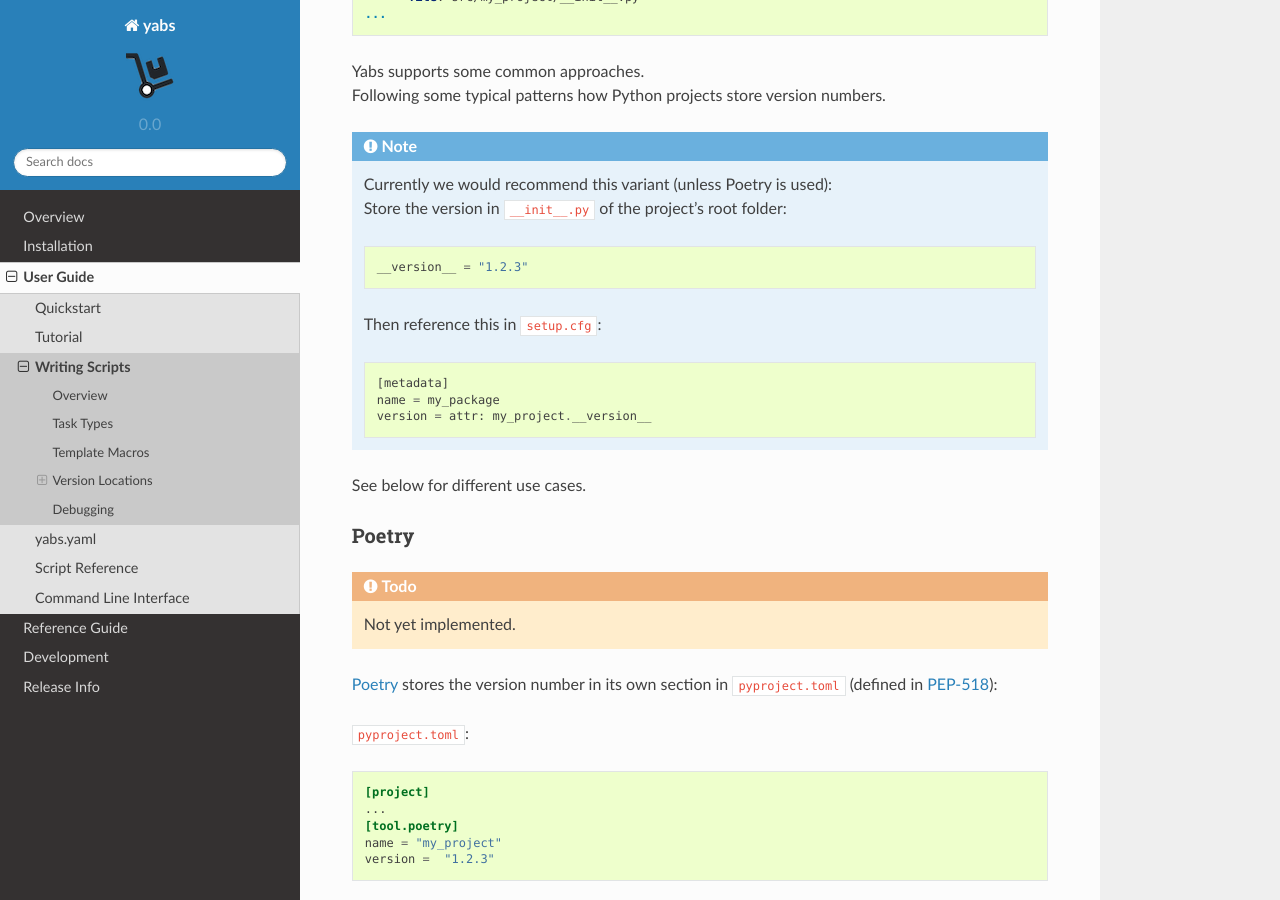
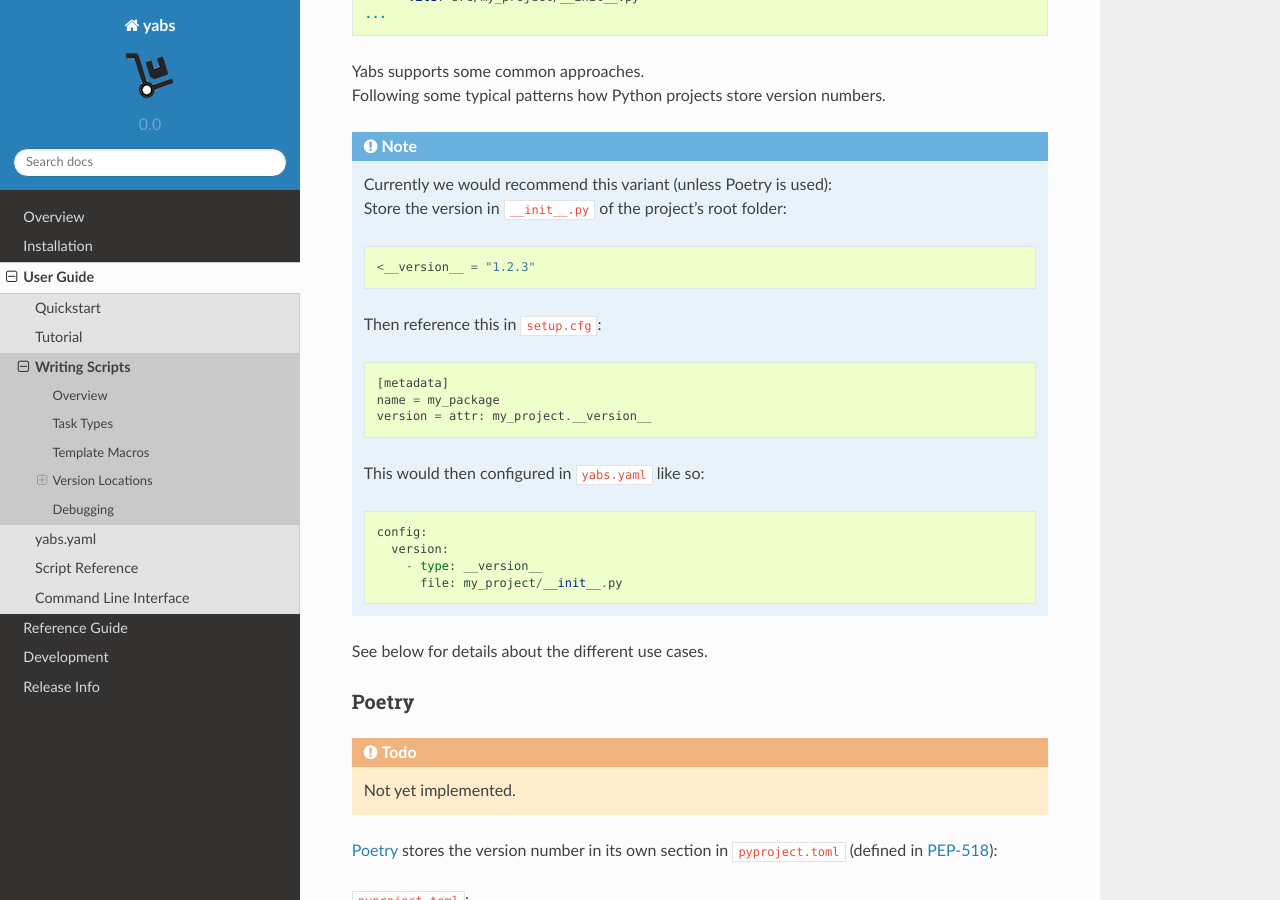
Before and after one commit to mar10/yabs, a Sphinx documentation site: the page built from docs/sphinx/ug_writing_scripts.rst, in a window 1280 px wide and 900 px high, scrolled down 2876 px. Built offline with Sphinx 7.4.7 and the Read the Docs theme 2.0.0, drawn with Linux system fonts in a browser that asks for light colours.

```diff
--- a/docs/sphinx/ug_writing_scripts.rst
+++ b/docs/sphinx/ug_writing_scripts.rst
@@ -86,16 +86,23 @@ Following some typical patterns how Python projects store version numbers.
   Currently we would recommend this variant (unless Poetry is used): |br|
   Store the version in ``__init__.py`` of the project's root folder::
 
-    __version__ = "1.2.3"
+      <__version__ = "1.2.3"
 
   Then reference this in ``setup.cfg``::
 
-    [metadata]
-    name = my_package
-    version = attr: my_project.__version__
+      [metadata]
+      name = my_package
+      version = attr: my_project.__version__
+
+  This would then configured in ``yabs.yaml`` like so::
+
+      config:
+        version:
+          - type: __version__
+            file: my_project/__init__.py
 
 
-See below for different use cases.
+See below for details about the different use cases.
 
 Poetry
 ------
```
Also changed, not shown: docs/sphinx/ug_tutorial.md (+4 -3 lines), 2 other files.
